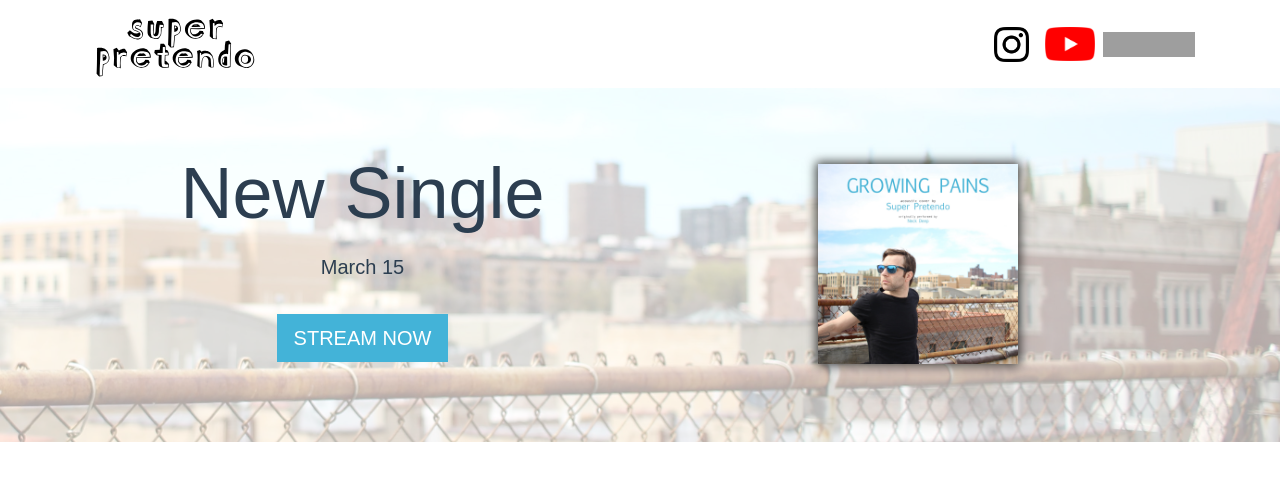
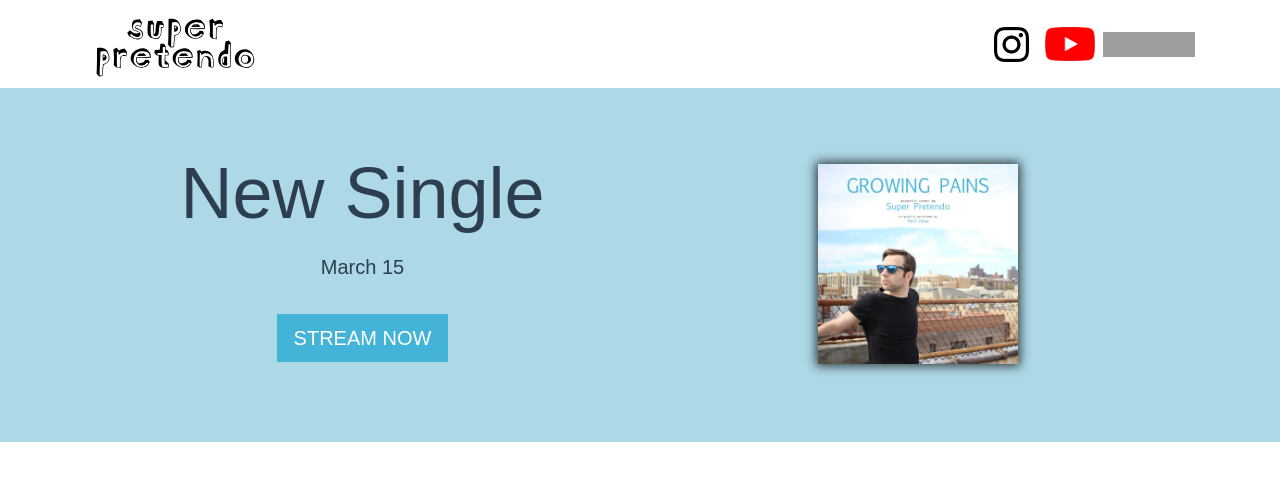
Before and after one commit to jaskinner/superpretendomusic.com, a Vue app: page / in a window 1280 px wide. Shown: the top 492 px of the page. Built offline with nearby package versions, Linux system fonts and the light colour scheme; grey boxes are pictures that could not be loaded; a web font is replaced by a local one.

Commit message:
Forgot to remove feature background

```diff
--- a/src/components/Feature.vue
+++ b/src/components/Feature.vue
@@ -1,5 +1,5 @@
 <template>
-    <header class="jumbotron jumbotron-fluid" id="feature" :style="{ backgroundImage: 'url(' + require('../assets/images/' + imgUrl) + ')' }">
+    <header class="jumbotron jumbotron-fluid" id="feature">
         <div class="container feature-grid">
             <div class="feature-headline">
                 <p class="display-3 main-header">{{ featureMsgTop }}</p>
@@ -37,8 +37,8 @@
 
 <style scoped lang="scss">
     #feature {
-        background-size: cover;
-        background-color: #999;
+        /*background-size: cover;*/
+        background-color: lightblue;
         background-blend-mode: screen;
         background-position-y: 25%;
         /*text-align: center;*/
```
